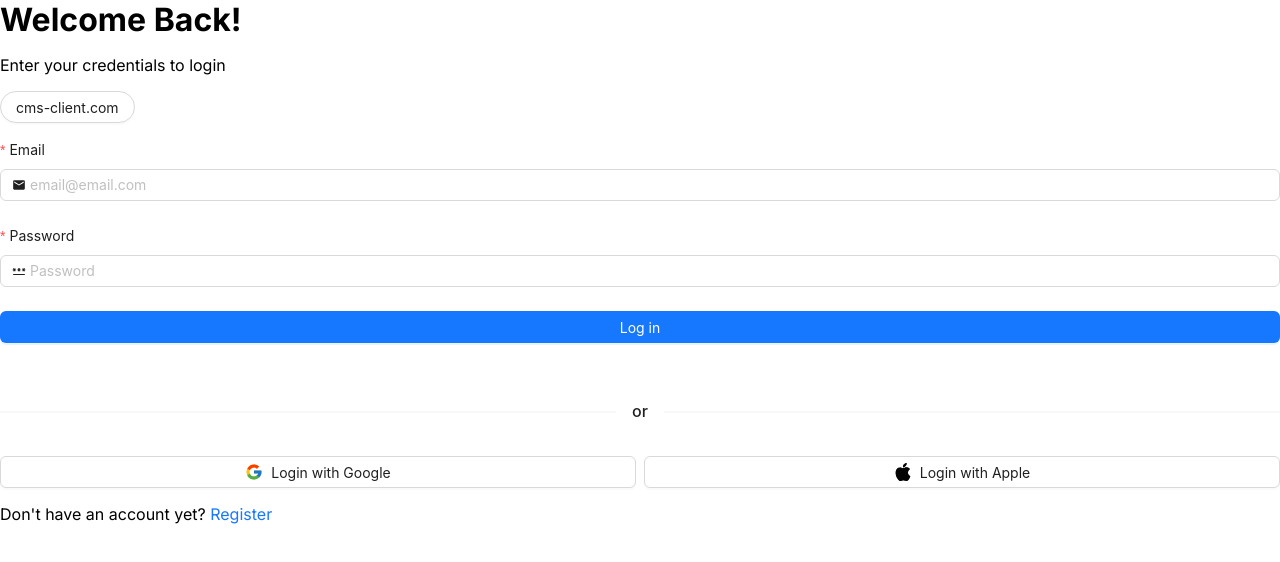
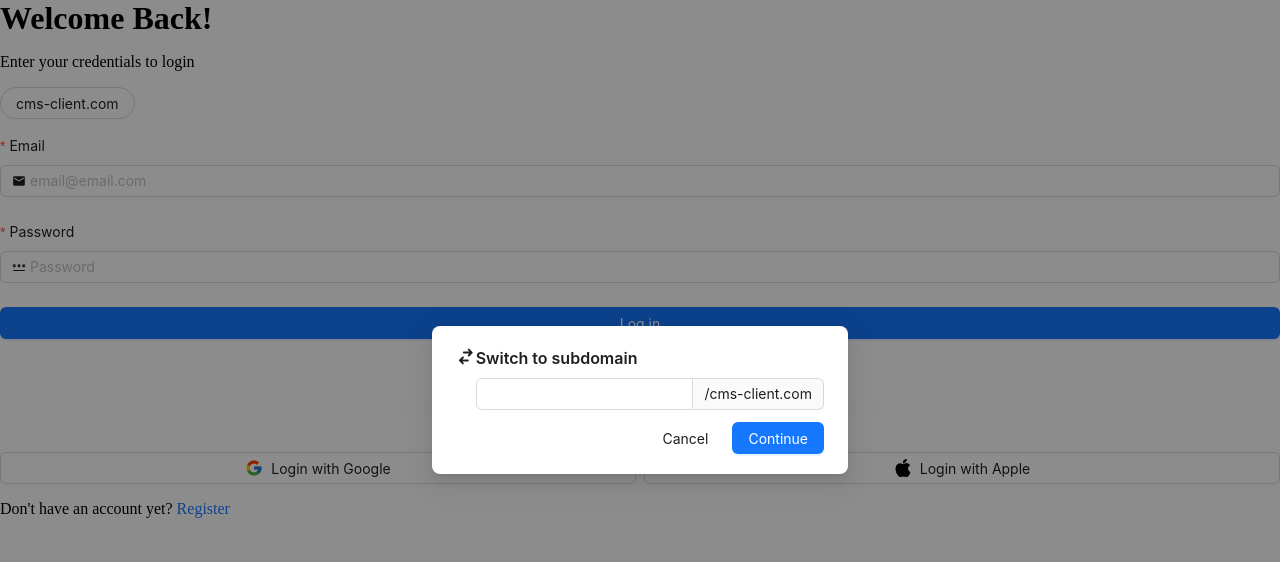
Before and after one commit to iansstuff15/cms-client, a Next.js app: page /login in a window 1280 px wide. Both pictures are taken after a click on the button "cms-client.com". Shown: the top 562 px of the page. Built offline with nearby package versions, Linux system fonts and the light colour scheme.

Commit message:
feat: modal switch subdomain

```diff
--- a/app/layout.tsx
+++ b/app/layout.tsx
@@ -1,22 +1,26 @@
-import './globals.css'
-import type { Metadata } from 'next'
-import { Inter } from 'next/font/google'
+import { Modal } from 'antd';
+import './globals.css';
+import type { Metadata } from 'next';
+import { Inter } from 'next/font/google';
+import { ModalProvider } from '@/components/modal/modal';
 
-const inter = Inter({ subsets: ['latin'] })
+const inter = Inter({ subsets: ['latin'] });
 
 export const metadata: Metadata = {
   title: 'Create Next App',
   description: 'Generated by create next app',
-}
+};
 
 export default function RootLayout({
   children,
 }: {
-  children: React.ReactNode
+  children: React.ReactNode;
 }) {
   return (
     <html lang="en">
-      <body className={inter.className}>{children}</body>
+      <body>
+        <ModalProvider>{children}</ModalProvider>
+      </body>
     </html>
-  )
+  );
 }
--- a/components/login/LoginForm.tsx
+++ b/components/login/LoginForm.tsx
@@ -4,8 +4,13 @@ import { FcGoogle } from 'react-icons/fc';
 import { BsApple } from 'react-icons/bs';
 import { MdEmail, MdPassword } from 'react-icons/md';
 import { Button, Checkbox, Col, Divider, Form, Input, Row, Space } from 'antd';
+import { ActionType } from '../../types/modal/modal';
+import SwitchSubDomain from '../modal/switchSubDomain/swtichSubDomain';
+import { useContext } from 'react';
+import { ModalContext } from '../modal/modal';
 
 const LoginForm = () => {
+  const { showModal } = useContext(ModalContext);
   const onFinish = (values: any) => {
     console.log('Received values of form: ', values);
   };
@@ -13,7 +18,12 @@ const LoginForm = () => {
     <Space direction="vertical" size="middle" style={{ width: '100%' }}>
       <h1>Welcome Back!</h1>
       <p>Enter your credentials to login</p>
-      <Button shape="round">cms-client.com</Button>
+      <Button
+        shape="round"
+        onClick={() => showModal({ type: ActionType.SWITCH_SUB_DOMAIN })}
+      >
+        cms-client.com
+      </Button>
       <Form
         name="normal_login"
         className="login-form"
--- /dev/null
+++ b/components/modal/modal.tsx
@@ -0,0 +1,40 @@
+'use client';
+
+import { Button, Modal } from 'antd';
+import { ReactNode, createContext, useContext, useState } from 'react';
+import { ActionType } from '@/types/modal/modal';
+import SwitchSubDomain from './switchSubDomain/swtichSubDomain';
+import switchSubDomain from './switchSubDomain/swtichSubDomain';
+
+interface ShowModalProps {
+  type: ActionType;
+}
+interface ModalContextProps {
+  children: ReactNode;
+}
+
+export const ModalContext = createContext<{
+  showModal: (props: ShowModalProps) => React.ReactNode;
+}>({
+  showModal: () => null,
+});
+
+export const ModalProvider: React.FC<ModalContextProps> = ({ children }) => {
+  const [modal, contextHolder] = Modal.useModal();
+  const showModal = ({ type }: ShowModalProps) => {
+    switch (type) {
+      case ActionType.SWITCH_SUB_DOMAIN:
+        switchSubDomain({ modal });
+        return;
+
+      default:
+        return <h4>Unrecognized Type</h4>;
+    }
+  };
+  return (
+    <ModalContext.Provider value={{ showModal }}>
+      {contextHolder}
+      {children}
+    </ModalContext.Provider>
+  );
+};
--- /dev/null
+++ b/components/modal/settings.tsx
@@ -0,0 +1,10 @@
+import { ModalProps } from 'antd';
+
+export const defaultModalSettings: ModalProps = {
+  cancelButtonProps: { type: 'text' },
+  maskClosable: true,
+  bodyStyle: { padding: 0, margin: 0, width: '100%' },
+  cancelText: 'Cancel',
+  style: { width: 'fit-content' },
+  centered: true,
+};
--- /dev/null
+++ b/components/modal/switchSubDomain/swtichSubDomain.tsx
@@ -0,0 +1,25 @@
+'use client';
+import { Input, Space } from 'antd';
+import { ModalProps } from '@/types/modal/modal';
+import { HiSwitchHorizontal } from 'react-icons/hi';
+import { defaultModalSettings } from '../settings';
+const switchSubDomain = ({ modal }: ModalProps) => {
+  const handleCancel = () => {};
+  const handleOk = () => {};
+
+  return modal.confirm({
+    title: 'Switch to subdomain',
+    icon: <HiSwitchHorizontal size={21} />,
+    okText: 'Continue',
+    onCancel: handleCancel,
+    onOk: handleOk,
+    ...defaultModalSettings,
+    content: (
+      <Space direction="vertical" size="middle">
+        <Input width={'100%'} addonAfter="/cms-client.com" />
+      </Space>
+    ),
+  });
+};
+
+export default switchSubDomain;
--- /dev/null
+++ b/types/modal/modal.ts
@@ -0,0 +1,8 @@
+import { HookAPI } from 'antd/es/modal/useModal';
+
+export enum ActionType {
+  SWITCH_SUB_DOMAIN = 'switch_sub_domain',
+}
+export interface ModalProps {
+  modal: HookAPI;
+}
```
